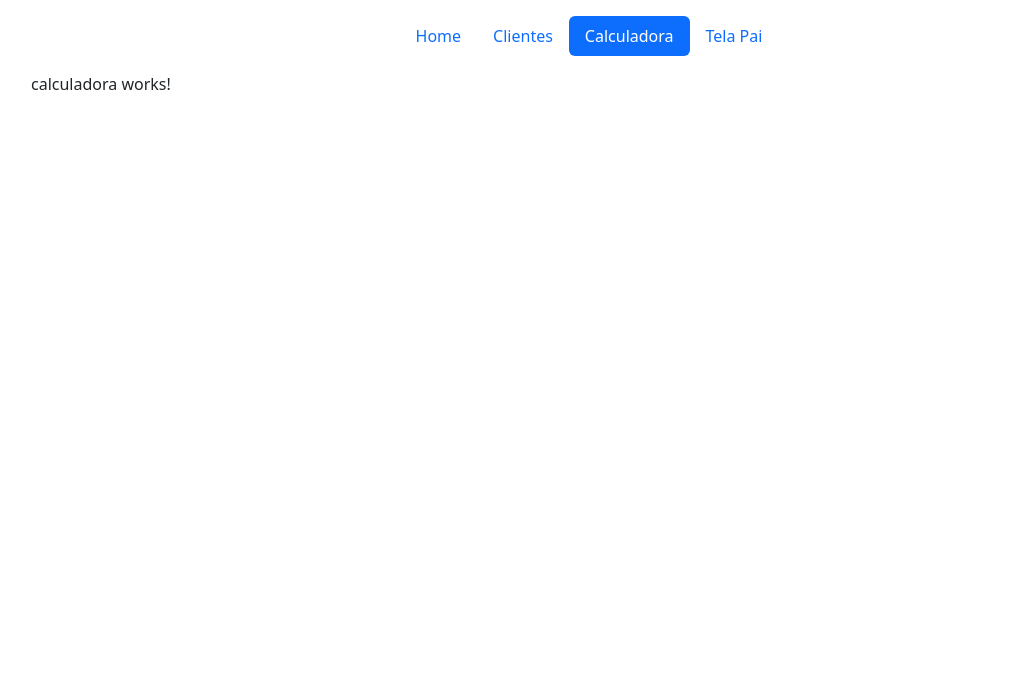
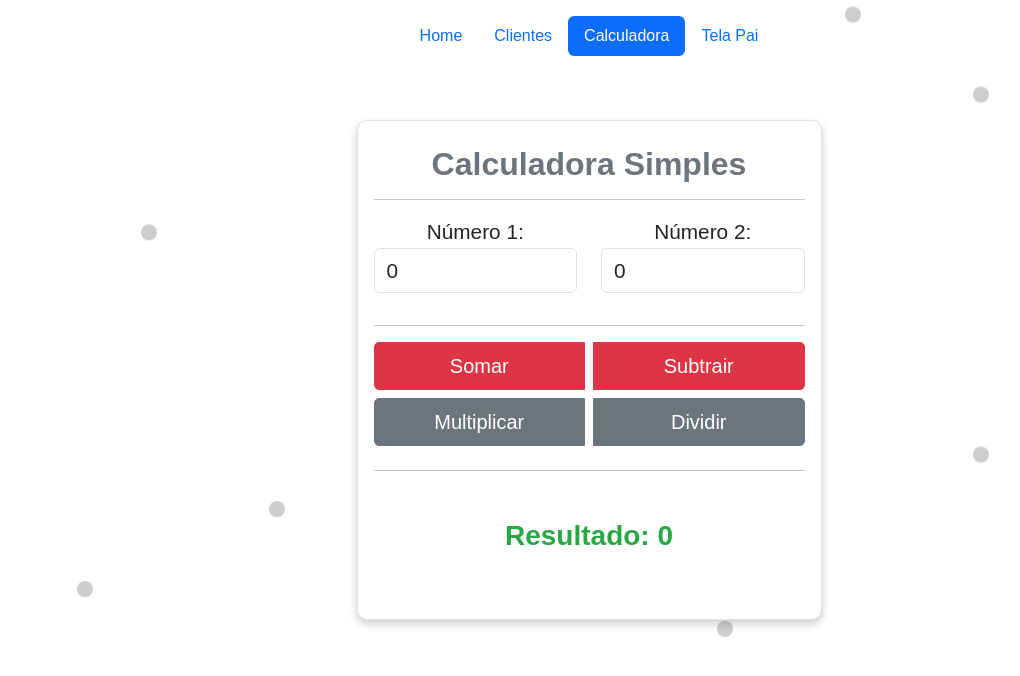
Before and after one commit to kauefelippet/facens, an Angular app in the folder Semestre_4/Programacao_Front_End/AulaAngular_1/: page /calculadora in a window 1280 px wide. Shown: the top 676 px of the page, without its empty margins (51-1071 px from the left). Built offline with nearby package versions, Linux system fonts and the light colour scheme.

Commit message:
adds data binding and more

```diff
--- a/Semestre_4/Programacao_Front_End/AulaAngular_1/src/app/app-routing.module.ts
+++ b/Semestre_4/Programacao_Front_End/AulaAngular_1/src/app/app-routing.module.ts
@@ -7,6 +7,7 @@ import { PageNotFoundComponent } from './page-not-found/page-not-found.component
 import { TelaFilho1Component } from './tela-filho1/tela-filho1.component';
 import { TelaFilho2Component } from './tela-filho2/tela-filho2.component';
 import { TelaPaiComponent } from './tela-pai/tela-pai.component';
+import { NoticiaDetalheComponent } from './noticia-detalhe/noticia-detalhe.component';
 
 const routes: Routes = [
   { path: '', redirectTo: '/home', pathMatch: 'full' },
@@ -17,6 +18,7 @@ const routes: Routes = [
     { path: 'app-tela-filho1', component: TelaFilho1Component },
     { path: 'app-tela-filho2', component: TelaFilho2Component }
   ] },
+  { path: 'noticia-detalhe/:id', component: NoticiaDetalheComponent },
   { path: '**', component: PageNotFoundComponent }
 ];
 
--- a/Semestre_4/Programacao_Front_End/AulaAngular_1/src/app/app.component.css
+++ b/Semestre_4/Programacao_Front_End/AulaAngular_1/src/app/app.component.css
@@ -0,0 +1,3 @@
+* {
+  font-family: 'Hero', sans-serif;
+}
--- a/Semestre_4/Programacao_Front_End/AulaAngular_1/src/app/app.module.ts
+++ b/Semestre_4/Programacao_Front_End/AulaAngular_1/src/app/app.module.ts
@@ -14,6 +14,8 @@ import { PageNotFoundComponent } from './page-not-found/page-not-found.component
 import { TelaPaiComponent } from './tela-pai/tela-pai.component';
 import { TelaFilho1Component } from './tela-filho1/tela-filho1.component';
 import { TelaFilho2Component } from './tela-filho2/tela-filho2.component';
+import { NoticiaDetalheComponent } from './noticia-detalhe/noticia-detalhe.component';
+import { FormsModule } from '@angular/forms';
 
 @NgModule({
   declarations: [
@@ -27,12 +29,14 @@ import { TelaFilho2Component } from './tela-filho2/tela-filho2.component';
     PageNotFoundComponent,
     TelaPaiComponent,
     TelaFilho1Component,
-    TelaFilho2Component
+    TelaFilho2Component,
+    NoticiaDetalheComponent
   ],
   imports: [
     BrowserModule,
     AppRoutingModule,
     NgbModule,
+    FormsModule,
     NgbCarouselModule
   ],
   providers: [],
--- a/Semestre_4/Programacao_Front_End/AulaAngular_1/src/app/calculadora/calculadora.component.css
+++ b/Semestre_4/Programacao_Front_End/AulaAngular_1/src/app/calculadora/calculadora.component.css
@@ -0,0 +1,97 @@
+
+.container {
+  position: relative;
+  border-radius: 10px;
+  box-shadow: 0 4px 8px rgba(0, 0, 0, 0.2);
+  overflow: hidden;
+  background: white;
+  z-index: 1;
+  min-height: 500px;
+}
+
+/* Particle styles */
+.particle {
+  position: absolute;
+  display: block;
+  pointer-events: none;
+  width: 16px;
+  height: 16px;
+  border-radius: 50%;
+  background: #595959;
+  opacity: 0.3;
+  animation: float 20s infinite;
+  z-index: 0;
+}
+
+@keyframes float {
+  0%, 100% {
+    transform: translateY(0);
+  }
+  50% {
+    transform: translateY(180px);
+  }
+}
+
+@keyframes floatReverse {
+  0%, 100% {
+    transform: translateY(0);
+  }
+  50% {
+    transform: translateY(-180px);
+  }
+}
+
+@keyframes float2 {
+  0%, 100% {
+    transform: translateY(0);
+  }
+  50% {
+    transform: translateY(28px);
+  }
+}
+
+@keyframes floatReverse2 {
+  0%, 100% {
+    transform: translateY(0);
+  }
+  50% {
+    transform: translateY(-28px);
+  }
+}
+
+/* Assign different positions and animations for variety */
+.particle:nth-child(1)  { top: 10%; left: 15%; animation: float 20s infinite; }
+.particle:nth-child(2)  { top: 30%; left: 80%; animation: floatReverse 18s infinite; }
+.particle:nth-child(3)  { top: 60%; left: 25%; animation: float2 22s infinite; }
+.particle:nth-child(4)  { top: 80%; left: 60%; animation: floatReverse2 25s infinite; }
+.particle:nth-child(5)  { top: 50%; left: 50%; animation: float 20s infinite; }
+.particle:nth-child(6)  { top: 20%; left: 70%; animation: floatReverse 18s infinite; }
+.particle:nth-child(7)  { top: 70%; left: 10%; animation: float2 22s infinite; }
+.particle:nth-child(8)  { top: 40%; left: 40%; animation: floatReverse2 25s infinite; }
+.particle:nth-child(9)  { top: 15%; left: 60%; animation: float 20s infinite; }
+.particle:nth-child(10) { top: 75%; left: 80%; animation: floatReverse 18s infinite; }
+
+h2 {
+  color: var(--bs-secondary);
+}
+
+h3 {
+  color: #28a745;
+}
+
+.btn {
+  border-radius: 5px;
+}
+.btn:hover {
+  background-color: #0056b3;
+  color: white;
+}
+
+/* make label and input text larger */
+label {
+  font-size: 1.3em;
+}
+
+input {
+  font-size: 1.3em;
+}
--- a/Semestre_4/Programacao_Front_End/AulaAngular_1/src/app/calculadora/calculadora.component.html
+++ b/Semestre_4/Programacao_Front_End/AulaAngular_1/src/app/calculadora/calculadora.component.html
@@ -1 +1,45 @@
-<p>calculadora works!</p>
+<!-- Particle background -->
+<div class="particle"></div>
+<div class="particle"></div>
+<div class="particle"></div>
+<div class="particle"></div>
+<div class="particle"></div>
+<div class="particle"></div>
+<div class="particle"></div>
+<div class="particle"></div>
+<div class="particle"></div>
+<div class="particle"></div>
+
+<div class="container col-md-5 mt-5 border p-3 text-center">
+  <h2 class="mt-2 fw-bold">Calculadora Simples</h2>
+  <hr>
+  <div class="mx-auto">
+    <div class="row">
+      <div class="form-group col-6">
+        <label for="num1">Número 1:</label>
+        <input type="number" id="num1" [(ngModel)]="num1" class="form-control">
+      </div>
+      <div class="form-group col-6">
+        <label for="num2">Número 2:</label>
+        <input type="number" id="num2" [(ngModel)]="num2" class="form-control mb-3">
+      </div>
+    </div>
+  </div>
+  <hr>
+  <div class="d-flex flex-wrap justify-content-between">
+    <div class="d-flex flex-row w-100 mb-2">
+      <button (click)="operation = 'soma'; calcular()" class="btn btn-danger btn-lg w-50 me-1"
+        style="border-top-right-radius: 0; border-bottom-right-radius: 0;">Somar</button>
+      <button (click)="operation = 'subtracao'; calcular()" class="btn btn-danger btn-lg w-50 ms-1"
+        style="border-top-left-radius: 0; border-bottom-left-radius: 0;">Subtrair</button>
+    </div>
+    <div class="d-flex flex-row w-100 mb-2">
+      <button (click)="operation = 'multiplicacao'; calcular()" class="btn btn-secondary btn-lg w-50 me-1"
+        style="border-top-right-radius: 0; border-bottom-right-radius: 0;">Multiplicar</button>
+      <button (click)="operation = 'divisao'; calcular()" class="btn btn-secondary btn-lg w-50 ms-1"
+        style="border-top-left-radius: 0; border-bottom-left-radius: 0;">Dividir</button>
+    </div>
+  </div>
+  <hr>
+  <h3 class="mt-5 fw-bold">Resultado: {{ resultado }}</h3>
+</div>
--- a/Semestre_4/Programacao_Front_End/AulaAngular_1/src/app/calculadora/calculadora.component.ts
+++ b/Semestre_4/Programacao_Front_End/AulaAngular_1/src/app/calculadora/calculadora.component.ts
@@ -8,4 +8,28 @@ import { Component } from '@angular/core';
 })
 export class CalculadoraComponent {
 
+  num1: number = 0;
+  num2: number = 0;
+  resultado: number = 0;
+  operation: string = '';
+
+  calcular(): void {
+    switch (this.operation) {
+      case 'soma':
+        this.resultado = this.num1 + this.num2;
+        break;
+      case 'subtracao':
+        this.resultado = this.num1 - this.num2;
+        break;
+      case 'multiplicacao':
+        this.resultado = this.num1 * this.num2;
+        break;
+      case 'divisao':
+        this.resultado = this.num1 / this.num2;
+        break;
+      default:
+        this.resultado = 0;
+        break;
+    }
+  }
 }
--- /dev/null
+++ b/Semestre_4/Programacao_Front_End/AulaAngular_1/src/app/noticia-detalhe/noticia-detalhe.component.html
@@ -0,0 +1,7 @@
+<p>noticia-detalhe works! Id: {{ id }}</p>
+<!-- property binding -->
+<img [src]="caminhoImagem">
+<!-- event binding -->
+<button (click)="voltar()" class="btn btn-secondary">Voltar</button>
+<!-- two-way binding -->
+<input [(ngModel)]="x" type="text" class="form-control"> <p>Valor de x: {{ x }}</p>
--- /dev/null
+++ b/Semestre_4/Programacao_Front_End/AulaAngular_1/src/app/noticia-detalhe/noticia-detalhe.component.ts
@@ -0,0 +1,27 @@
+import { Component, OnInit } from '@angular/core';
+import { ActivatedRoute } from '@angular/router';
+
+@Component({
+  selector: 'app-noticia-detalhe',
+  standalone: false,
+  templateUrl: './noticia-detalhe.component.html',
+  styleUrl: './noticia-detalhe.component.css'
+})
+
+export class NoticiaDetalheComponent implements OnInit {
+
+  id : number = 0;
+  caminhoImagem : string = "images/1.jpg";
+  x : string = "teste";
+
+  constructor(private route: ActivatedRoute) { }
+
+  ngOnInit(): void {
+    this.id = Number(this.route.snapshot.paramMap.get('id')) ?? 0;
+  }
+
+  voltar(): void {
+    window.history.back();
+  }
+
+}
--- a/Semestre_4/Programacao_Front_End/AulaAngular_1/src/app/noticia/noticia.component.html
+++ b/Semestre_4/Programacao_Front_End/AulaAngular_1/src/app/noticia/noticia.component.html
@@ -9,7 +9,7 @@
       <div class="card-body">
         <h5 class="card-title">Mysteries of Spiral Galaxies</h5>
         <p class="card-text">Spiral galaxies, with their swirling arms, are home to billions of stars and cosmic dust, creating breathtaking views across the universe.</p>
-        <a href="#" class="btn btn-primary">Learn More</a>
+        <a routerLink="/noticia-detalhe/1" class="btn btn-primary">Learn More</a>
       </div>
     </div>
   </div>
@@ -22,7 +22,7 @@
       <div class="card-body">
         <h5 class="card-title">The Beauty of Nebulae</h5>
         <p class="card-text">Nebulae are vast clouds of gas and dust where new stars are born, painting the galaxy with vibrant colors and shapes.</p>
-        <a href="#" class="btn btn-primary">Discover More</a>
+        <a routerLink="/noticia-detalhe/2" class="btn btn-primary">Discover More</a>
       </div>
     </div>
   </div>
@@ -35,7 +35,7 @@
       <div class="card-body">
         <h5 class="card-title">Exploring Galaxy Clusters</h5>
         <p class="card-text">Galaxy clusters are massive structures containing hundreds of galaxies, bound together by gravity and dark matter.</p>
-        <a href="#" class="btn btn-primary">Explore</a>
+        <a routerLink="/noticia-detalhe/3" class="btn btn-primary">Explore</a>
       </div>
     </div>
   </div>
```
Also changed, not shown: Semestre_4/Programacao_Front_End/AulaAngular_1/src/app/noticia-detalhe/noticia-detalhe.component.css (added), 1 other file (tests, documents, lock files or other folders).
